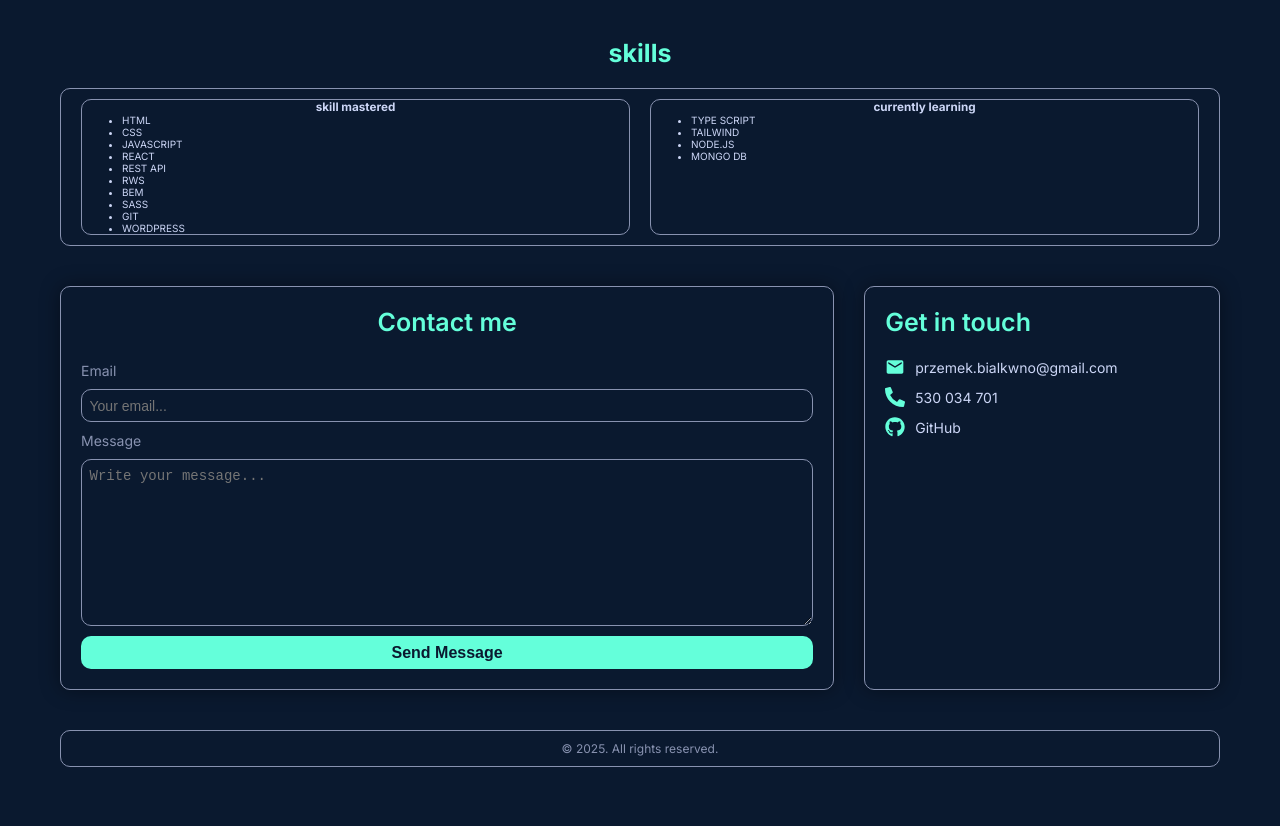
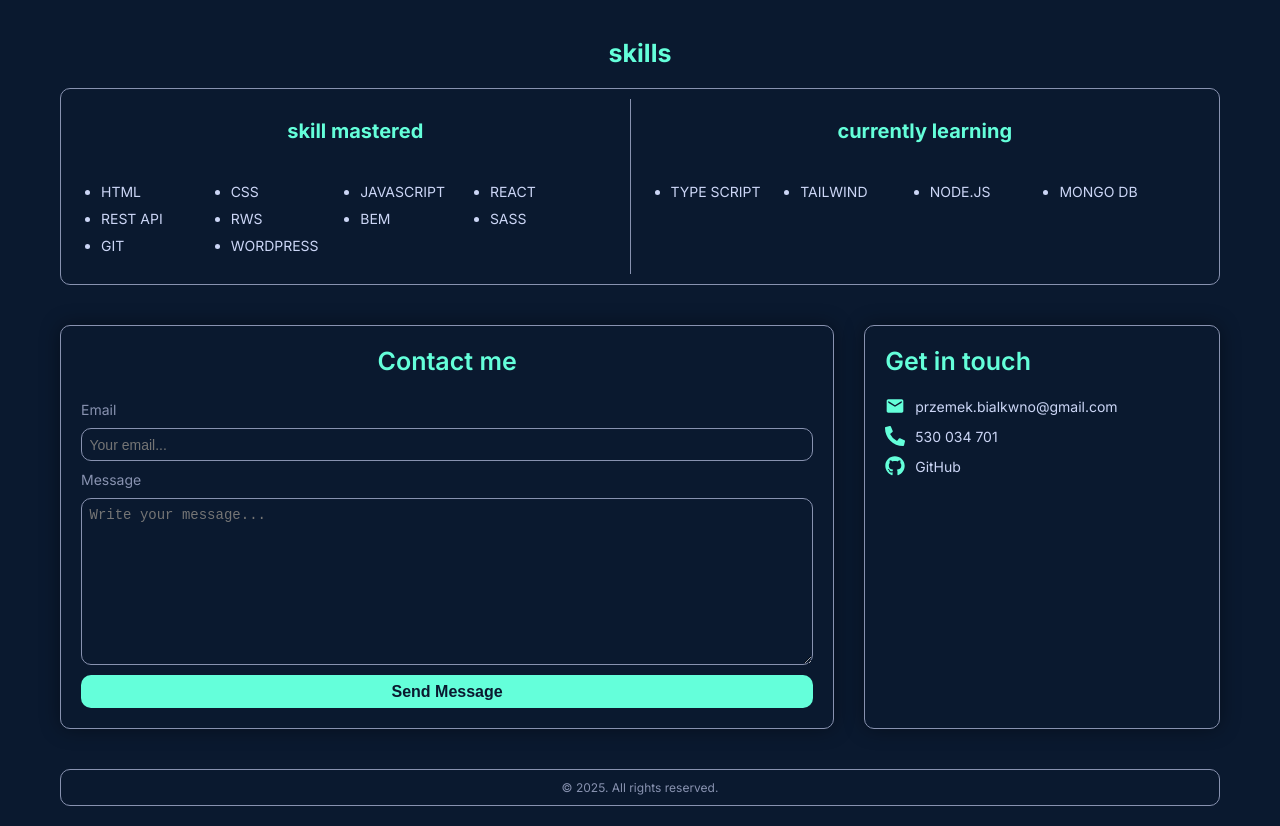
Before and after one commit to Losssik/portfolio, a React (Vite) app: page / in a window 1280 px wide. Shown: the part 1280-2106 px from the top of the page. Before the commit the page ends 2067 px from the top, so only its background shows below. Built offline with nearby package versions, Linux system fonts and the light colour scheme.

Commit message:
styling and animating SKILLS component

```diff
--- a/src/assets/components/Skills/Skills.tsx
+++ b/src/assets/components/Skills/Skills.tsx
@@ -50,18 +50,40 @@ const Skills = () => {
       </motion.h2>
       <div className="skills__flex">
         <div className="skills__mastered">
-          <h3>skill mastered</h3>
+          <h3 className="skills__title">skill mastered</h3>
           <ul className="skills__list">
-            {masteredSkills.map((skill) => (
-              <li>{skill}</li>
+            {masteredSkills.map((skill, index) => (
+              <motion.li
+                initial={{ opacity: 0, x: 30 }}
+                whileInView={{ opacity: 1, x: 0 }}
+                transition={{
+                  duration: 0.5,
+                  ease: "easeOut",
+                  delay: 0.3 + index * 0.2,
+                }}
+                viewport={{ once: true }}
+              >
+                {skill}
+              </motion.li>
             ))}
           </ul>
         </div>
         <div className="skills__learning">
-          <h3>currently learning</h3>
+          <h3 className="skills__title">currently learning</h3>
           <ul className="skills__list">
-            {learningSkills.map((skill) => (
-              <li>{skill}</li>
+            {learningSkills.map((skill, index) => (
+              <motion.li
+                initial={{ opacity: 0, x: 30 }}
+                whileInView={{ opacity: 1, x: 0 }}
+                transition={{
+                  duration: 0.5,
+                  ease: "easeOut",
+                  delay: 0.3 + index * 0.2,
+                }}
+                viewport={{ once: true }}
+              >
+                {skill}
+              </motion.li>
             ))}
           </ul>
         </div>
--- a/src/assets/components/Skills/skills.scss
+++ b/src/assets/components/Skills/skills.scss
@@ -11,22 +11,33 @@
     text-align: center;
     gap: 2rem;
     border-radius: $radius;
+    font-size: 1.4rem;
+  }
+
+  &__title {
+    color: $color-accent;
+    font-size: 2rem;
+    margin-top: 2rem;
   }
   &__mastered {
     flex: 0.5;
-    border-radius: $radius;
-    border: 1px solid $color-text-secondary;
+    border-right: 1px solid $color-text-secondary;
     margin-left: 1rem;
   }
 
   &__learning {
     flex: 0.5;
-    border-radius: $radius;
-    border: 1px solid $color-text-secondary;
+
     margin-right: 1rem;
   }
 
   &__list {
     text-align: left;
+
+    display: grid;
+    grid-template-columns: 1fr 1fr 1fr 1fr;
+    padding: 2rem;
+    gap: 1rem;
+    margin-top: 2rem;
   }
 }
```
